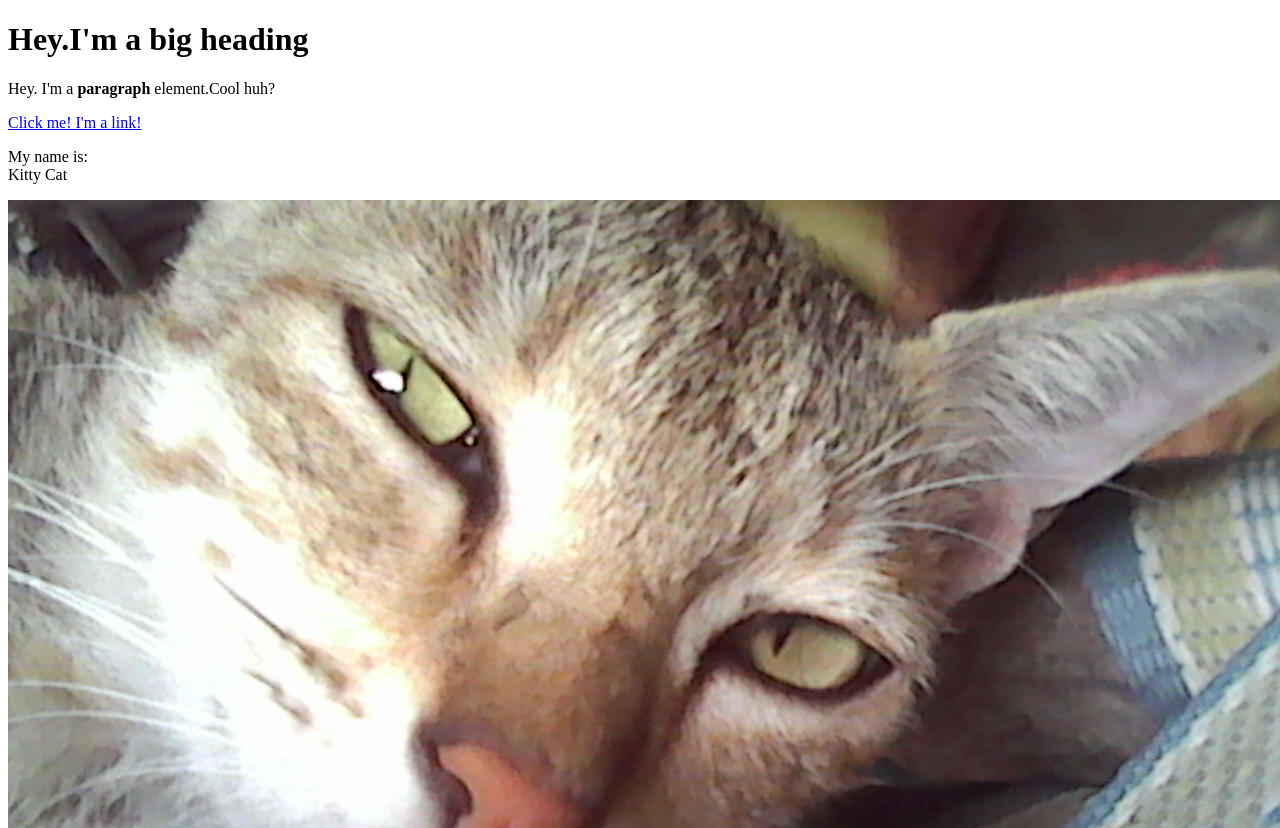
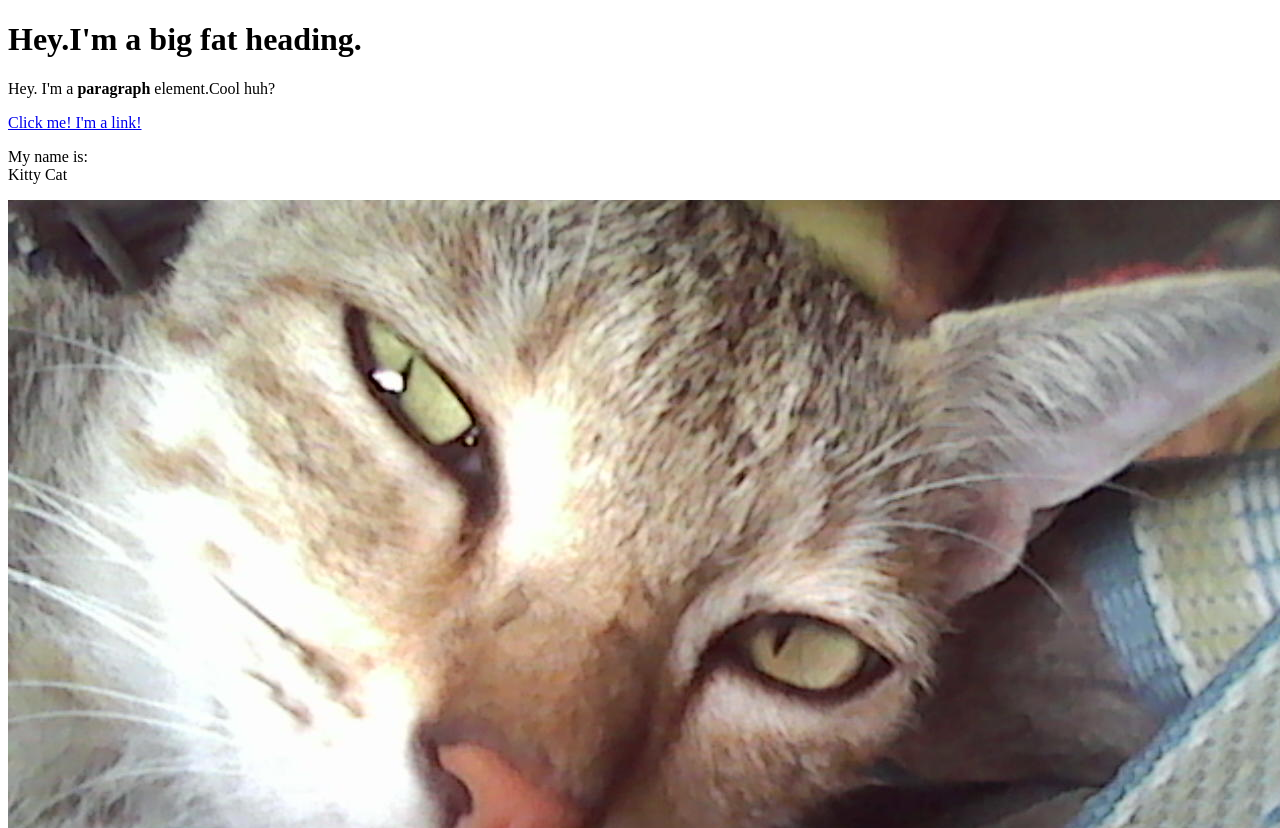
Before and after one commit to Kaivalen/cartoon-hero, a plain HTML site: page test.html in a window 1280 px wide. Shown: the top 828 px of the page. Drawn offline with Linux system fonts and the light colour scheme.

Commit message:
Added 'fat' to the heading

```diff
--- a/test.html
+++ b/test.html
@@ -4,7 +4,7 @@
 	<title>Test Page</title>
 </head>
 <body>
-	<h1>Hey.I'm a big heading</h1>
+	<h1>Hey.I'm a big fat heading.</h1>
 	<p>Hey. I'm a <b>paragraph</b> element.Cool huh?</p>
 	<a href="https://google.com" target="_blank" title="Let's go to Google">Click me! I'm a link!</a>
 	<p>My name is:<br>
```
